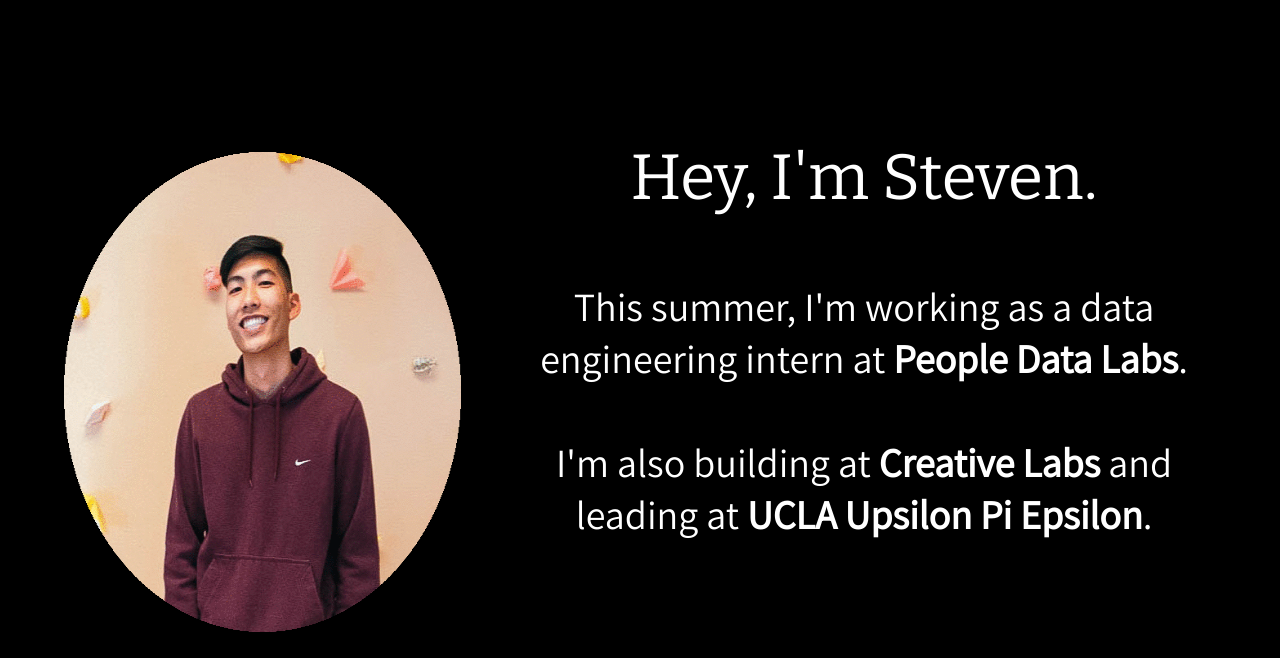
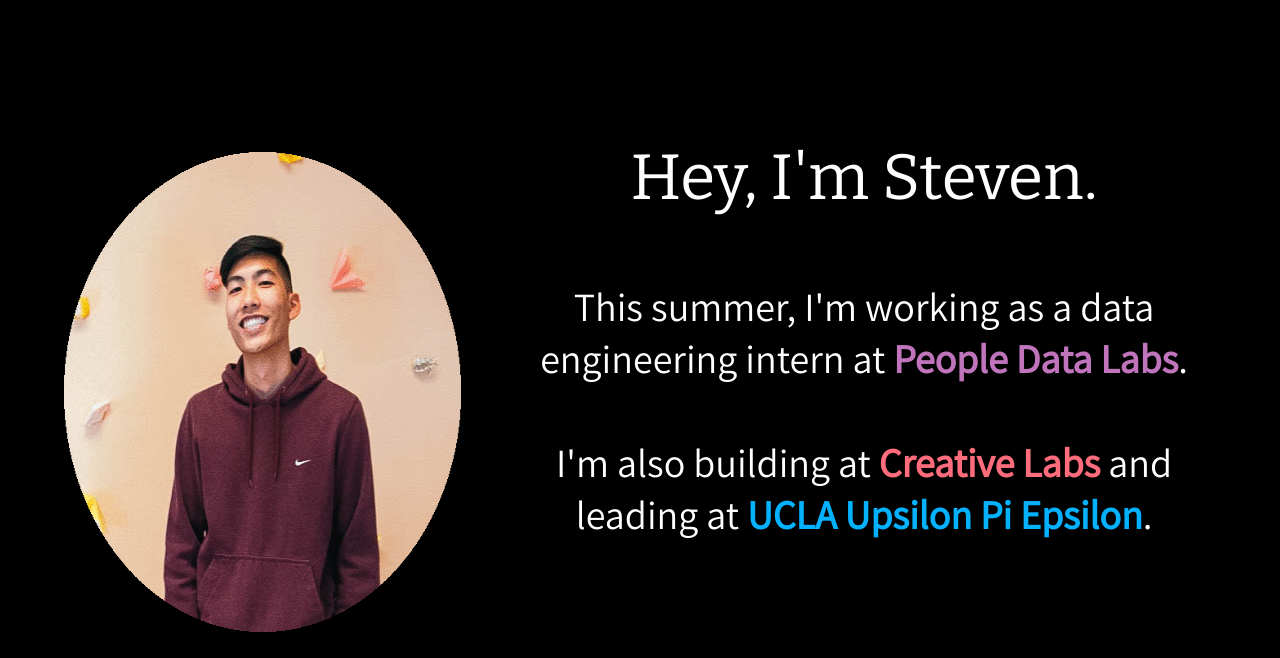
Before and after one commit to styvone/Personal-Website, a plain HTML site: page index.html in a window 1280 px wide. Shown: the top 658 px of the page. Drawn offline with nearby package versions, Linux system fonts and the light colour scheme.

Commit message:
changed link styling on hover

```diff
--- a/css/style.css
+++ b/css/style.css
@@ -41,21 +41,35 @@ p {
 }
 
 .link {
-	color: white;
 	font-weight: bold;
 	text-decoration: none;
-	transition: background-color 1s ease;
+	transition: background-color 1s ease, color 1s ease;
+}
+
+#pdl {
+	color: #bf74bb;
 }
 
 #pdl:hover {
+	color: white;
 	background-color: #bf74bb;
 }
 
+#cl {
+	color: #ff6d7d;
+}
+
 #cl:hover {
+	color: white;
 	background-color: #ff6d7d;
 }
 
+#upe {
+	color: #03b1ff;
+}
+
 #upe:hover {
+	color: white;
 	background-color: #03b1ff;
 }
 
```
